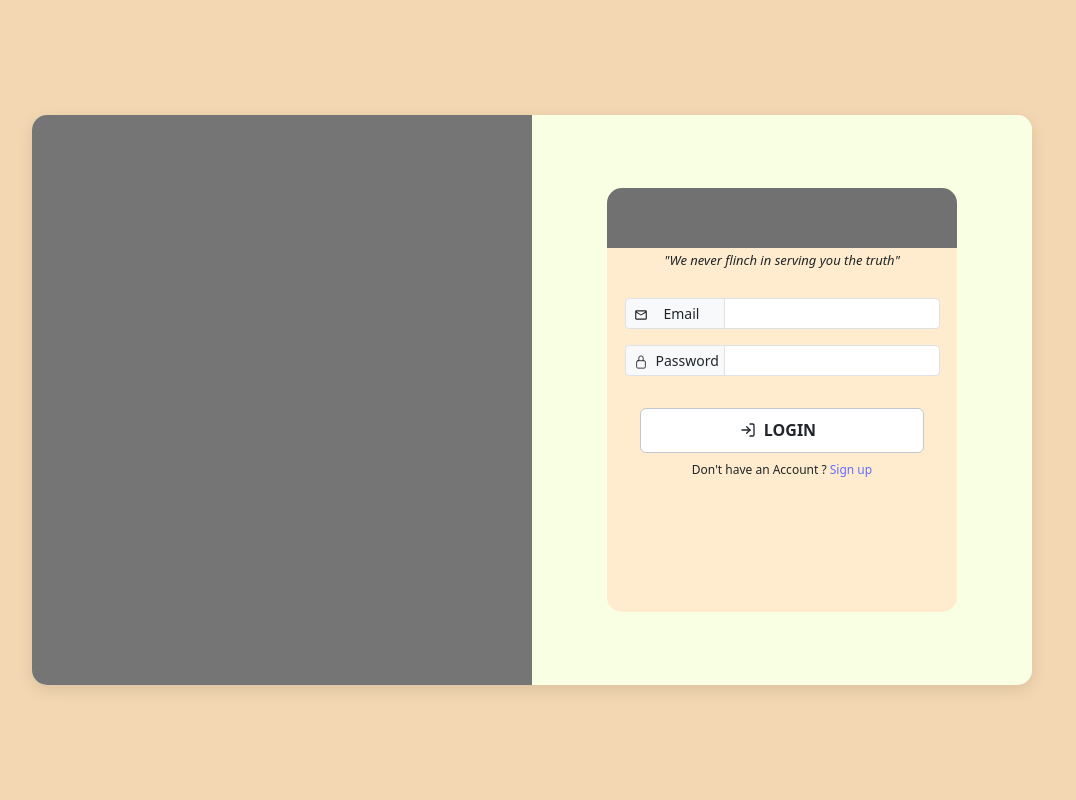
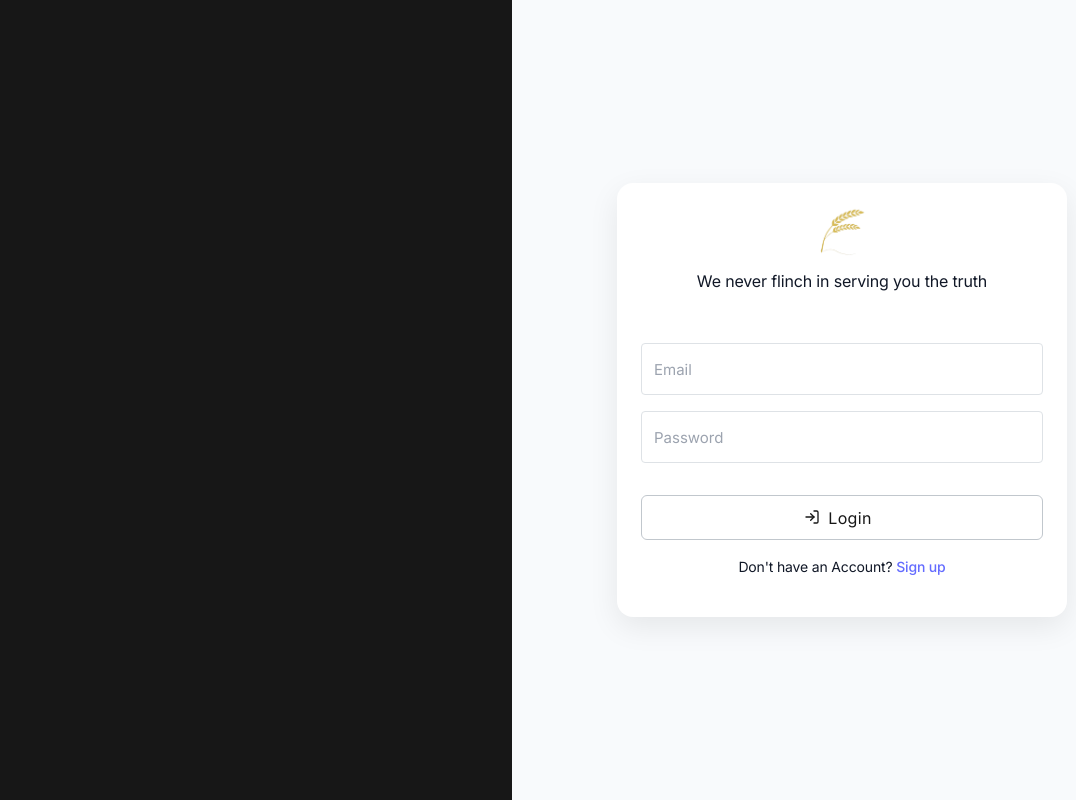
Before and after one commit to AzuraDhar/goldPanicles, a React (Vite) app: page /login in a window 1280 px wide. Shown: the whole page, without its empty margins (108-1184 px from the left). Built offline with nearby package versions, Linux system fonts and the light colour scheme.

Commit message:
feat: Login UI modified

```diff
--- a/src/mainpages/LogInPage.css
+++ b/src/mainpages/LogInPage.css
@@ -1,77 +1,107 @@
-.login_mainbody{
+@import url("https://fonts.googleapis.com/css2?family=Inter:wght@300;400;500;600&display=swap");
+
+/* Global font system */
+.login_page {
   height: 100vh;
   width: 100%;
-    background-color: rgb(243, 215, 178) !important;
+  display: flex;
+  font-family:
+    "Inter",
+    -apple-system,
+    BlinkMacSystemFont,
+    "Segoe UI",
+    Roboto,
+    Helvetica,
+    Arial,
+    sans-serif;
+  color: #111827;
+}
+
+/* LEFT SIDE — neutral-900 */
+.column1 {
+  flex: 1;
+  background-color: #171717;
+}
+
+/* RIGHT SIDE */
+.column2 {
+  flex: 1;
+  background-color: #f8fafc;
   display: flex;
   justify-content: center;
   align-items: center;
   padding: 20px;
 }
 
-.login_container{
-    height: 75%;
+/* Login card */
+.logform {
   width: 100%;
-    max-width: 900px;
-    background-color: azure;
+  max-width: 450px;
+  background-color: white;
+  border-radius: 16px;
+  padding: 24px;
+  display: flex;
+  flex-direction: column;
+  align-items: center;
+  box-shadow: 0 10px 30px rgba(0, 0, 0, 0.08);
+  font-weight: 400;
+  letter-spacing: -0.01em;
+}
+
+.form_header {
+  display: flex;
+  flex-direction: column;
+  align-items: center;
+  margin-bottom: 10px;
+}
+
+.form_logo {
+  height: 50px; /* adjust as needed */
+  object-fit: contain;
+  margin-bottom: 12px;
+}
+
+p i {
+  font-style: italic !important;
+}
+
+/* Form styling */
+form {
+  text-align: center;
+  width: 100%;
+}
+
+form p {
+  font-size: 14px;
+  padding: 2px;
+  font-weight: 400;
+}
+
+.input-group-text {
+  width: 56px; /* tighter icon column */
+  font-weight: 500;
   display: flex;
   justify-content: center;
   align-items: center;
-    border-radius: 15px;
-    overflow: hidden;
-    box-shadow: 0 5px 15px rgba(0,0,0,0.1);
 }
 
-.column1{
-    width: 50%;
-    height: 100%;
-    background-color: rgb(117, 117, 117);
-    /* Hide on mobile */
-    display: block;
+/* Taller input fields */
+.input-group .form-control,
+.input-group .input-group-text {
+  height: 52px;
+  padding: 0 12px;
+  font-size: 15px;
 }
 
-.column2{
-    width: 50%;
-    height: 100%;
-    background-color: rgba(250, 255, 221, 0.805);
-    display: flex;
-    justify-content: center;
-    align-items: center;
-    padding: 20px;
+/* Placeholder styling */
+.input-group input::placeholder {
+  color: #9ca3af;
+  font-weight: 400;
 }
 
-.logform{
-    height: auto;
-    min-height: 80%;
-    width: 100%;
-    max-width: 350px;
-    background-color: blanchedalmond;
-    border-radius: 15px;
-    display: flex;
-    justify-content: flex-start;
-    align-items: center;
-    flex-direction: column;
-}
-
-.form_title{
-    height: 60px;
-    width: 100%;
-    background-color: rgb(113, 113, 113);
-    border-top-left-radius: 15px;
-    border-top-right-radius: 15px;
-}
-
-form{
-    text-align: center;
-    width: 90%;
-}
-
-form p{
-    font-size: 13px;
-    padding: 3px;
-}
-
-.input-group-text{
-    width: 100px;
+.input-group input {
+  font-weight: 400;
+  border-radius: 10px;
 }
 
 .icon-adjust {
@@ -79,104 +109,45 @@ form p{
   bottom: 2px;
 }
 
-form button{
-    background-color: #D8BA59B2 !important;
-    width: 90%;
+/* Button */
+form button {
+  background-color: #171717 !important; /* default dark */
+  color: #171717 !important; /* yellow text */
+  width: 100%;
+  font-weight: 600;
+  letter-spacing: 0.02em;
+  height: 52px;
+  border-radius: 10px;
+  border: none;
+  display: flex;
+  align-items: center;
+  justify-content: center;
+  transition:
+    background-color 0.3s ease,
+    color 0.3s ease;
 }
 
-form button span{
-    font-weight: 650;
+form button:hover {
+  background-color: #fde047 !important; /* yellow-300 on hover */
+  color: #171717 !important; /* dark text */
 }
 
-.sign_fontsize{
-    font-size: 12px;
+/* Sign-up text */
+.sign_fontsize {
+  font-size: 14px;
   text-align: center;
-    margin-top: 15px;
+  margin-top: 12px;
+  font-weight: 400;
 }
 
-/* Mobile Responsiveness */
+/* Mobile responsiveness */
 @media (max-width: 768px) {
-    .login_mainbody {
-        padding: 10px;
-    }
-
-    .login_container {
-        height: auto;
-        min-height: 500px;
-        width: 100%;
-        max-width: 400px;
-    }
-
   .column1 {
-        display: none; /* Hide column1 on mobile */
+    display: none;
   }
 
   .column2 {
     width: 100%;
-        padding: 15px;
-    }
-
-    .logform {
-        height: auto;
-        min-height: 450px;
-        padding: 20px 15px;
-    }
-
-    .input-group-text {
-        width: 90px;
-        font-size: 14px;
-    }
-
-    .input-group input {
-        font-size: 14px;
+    padding: 20px;
   }
 }
-
-/* Tablet Responsiveness */
-@media (max-width: 1024px) and (min-width: 769px) {
-    .login_container {
-        width: 80%;
-        max-width: 800px;
-    }
-
-    .logform {
-        width: 85%;
-    }
-}
-
-/* Small mobile devices */
-@media (max-width: 480px) {
-    .login_container {
-        min-height: 450px;
-    }
-
-    .logform {
-        min-height: 400px;
-        padding: 15px 10px;
-    }
-
-    .form_title {
-        height: 50px;
-    }
-
-    .input-group-text {
-        width: 85px;
-        font-size: 13px;
-    }
-
-    form button {
-        padding: 8px;
-        font-size: 14px;
-    }
-
-    .sign_fontsize {
-        font-size: 11px;
-    }
-}
-
-/* Large desktops */
-@media (min-width: 1200px) {
-    .login_container {
-        max-width: 1000px;
-    }
-}
--- a/src/mainpages/LogInPage.jsx
+++ b/src/mainpages/LogInPage.jsx
@@ -29,7 +29,10 @@ function LogInPage() {
 
         console.log("localStorage user:", localStorage.getItem("user"));
         console.log("sessionStorage userId:", sessionStorage.getItem("userId"));
-        console.log("sessionStorage userRole:", sessionStorage.getItem("userRole"));
+        console.log(
+          "sessionStorage userRole:",
+          sessionStorage.getItem("userRole"),
+        );
 
         // Role-based redirection
         switch (user.role) {
@@ -47,7 +50,9 @@ function LogInPage() {
             break;
           default:
             navigate("/login");
-            alert(`Role "${user.role}" not recognized. Please contact administrator.`);
+            alert(
+              `Role "${user.role}" not recognized. Please contact administrator.`,
+            );
         }
       } else {
         alert(result.message || "Invalid email or password");
@@ -61,29 +66,26 @@ function LogInPage() {
   };
 
   return (
-    <div className="login_mainbody">
-      <div className="login_container">
+    <div className="login_page">
+      {/* LEFT PANEL */}
       <div className="column1"></div>
 
+      {/* RIGHT PANEL */}
       <div className="column2">
         <div className="logform">
-            <div className="form_title"></div>
+          <div className="form_header">
+            <img src="/img/tgp.png" alt="Logo" className="form_logo" />
+            <p>
+              <i>We never flinch in serving you the truth</i>
+            </p>
+          </div>
 
           <form onSubmit={handleSubmit}>
-              <p>
-                <i>"We never flinch in serving you the truth"</i>
-              </p>
-
             {/* Email */}
             <div className="input-group input-group-sm mb-3 mt-4">
-                <span className="input-group-text">
-                  <span className="icon me-3">
-                    <MdOutlineEmail />
-                  </span>
-                  Email
-                </span>
               <input
                 type="email"
+                placeholder="Email"
                 className="form-control"
                 value={email}
                 onChange={(e) => setEmail(e.target.value)}
@@ -94,14 +96,9 @@ function LogInPage() {
 
             {/* Password */}
             <div className="input-group input-group-sm mb-3">
-                <span className="input-group-text">
-                  <span className="icon me-2">
-                    <IoLockClosedOutline />
-                  </span>
-                  Password
-                </span>
               <input
                 type="password"
+                placeholder="Password"
                 className="form-control"
                 value={password}
                 onChange={(e) => setPassword(e.target.value)}
@@ -111,24 +108,17 @@ function LogInPage() {
             </div>
 
             {/* Submit */}
-              <button
-                type="submit"
-                className="btn mt-3"
-                disabled={loading}
-              >
+            <button type="submit" className="btn mt-3" disabled={loading}>
               <span className="icon me-2">
-                  <span className="icon_log me-2">
-                    <LuLogIn className="icon-adjust" />
-                  </span>
-                  {loading ? "LOGGING IN..." : "LOGIN"}
+                <LuLogIn className="icon-adjust me-2" />
+                {loading ? "Logging in..." : "Login"}
               </span>
             </button>
           </form>
 
-            <p className="sign_fontsize mt-2">
-              Don't have an Account ? <Link to="/signup">Sign up</Link>
+          <p className="sign_fontsize mt-3">
+            Don't have an Account? <Link to="/signup">Sign up</Link>
           </p>
-          </div>
         </div>
       </div>
     </div>
```
Also changed, not shown: public/img/tgp.png (added). Lines whose indentation alone changed are shown as unchanged.
